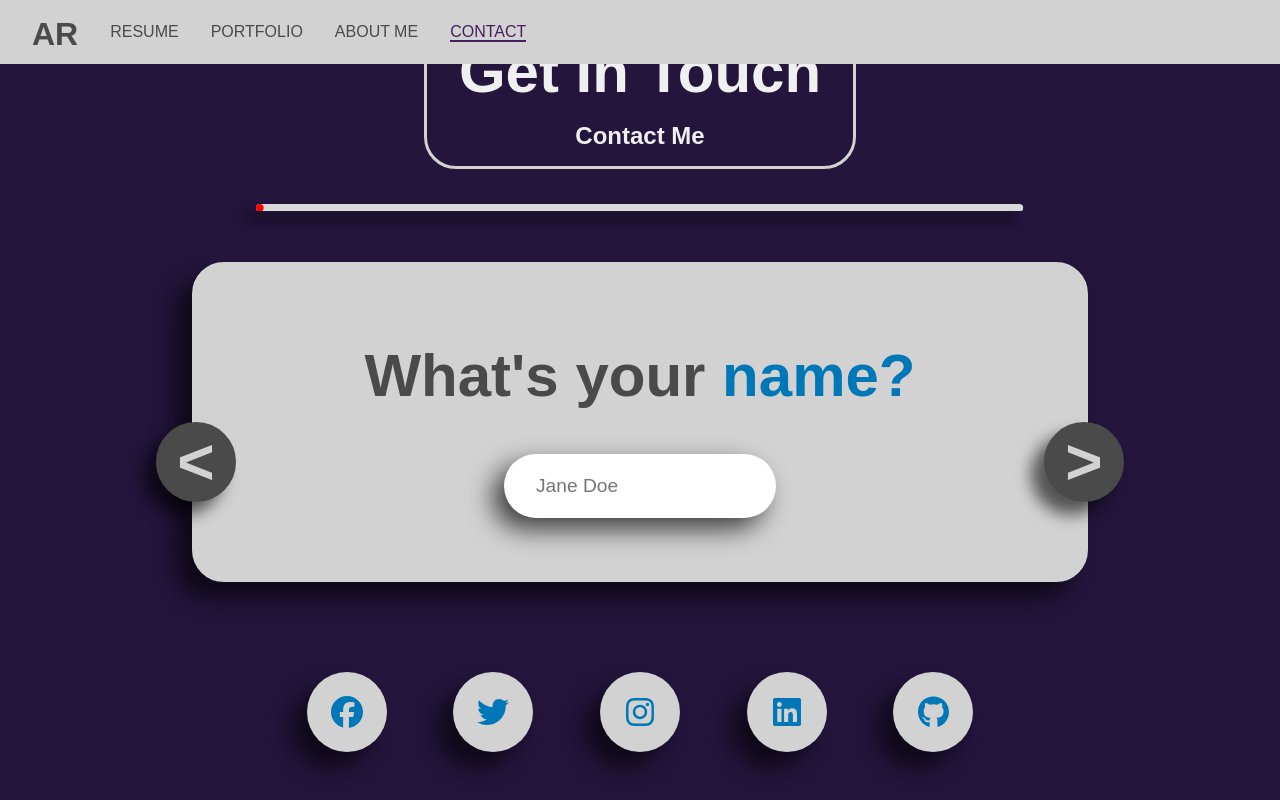
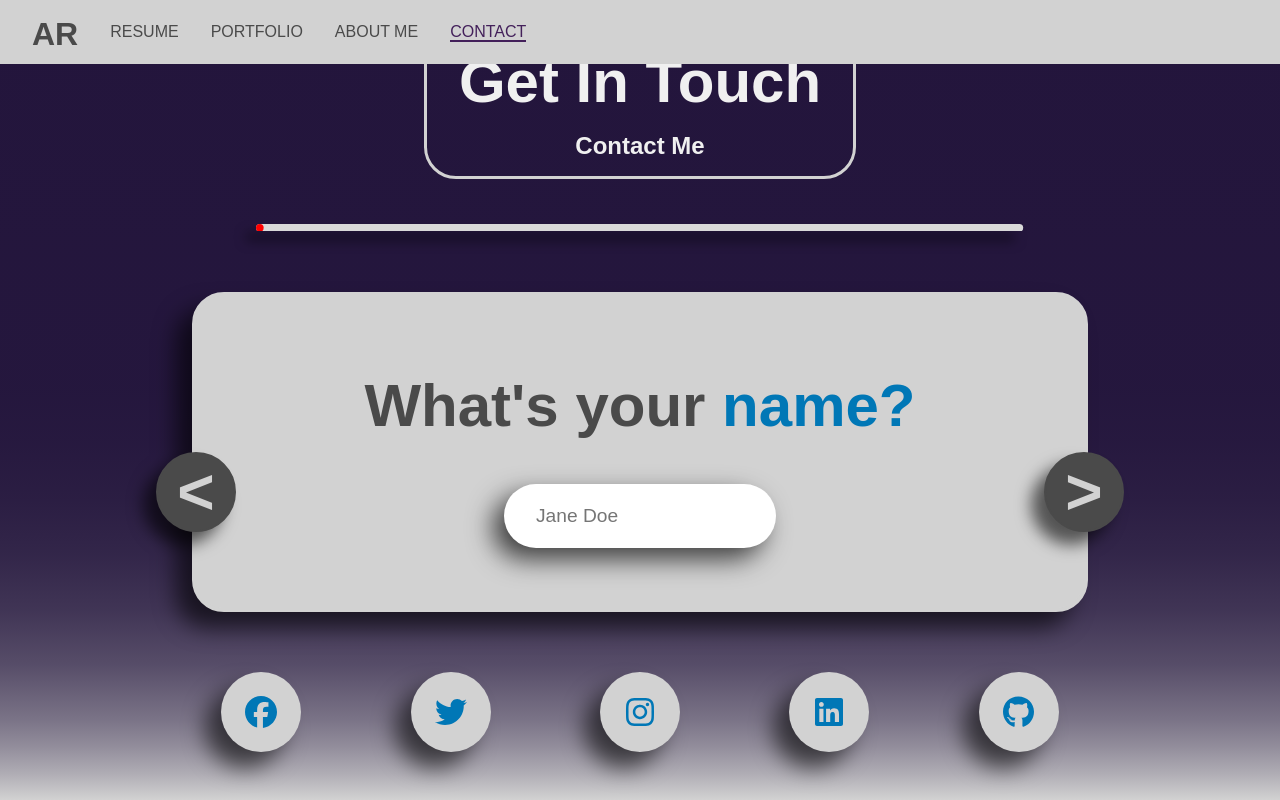
Before and after one commit to arichards912/personalwebsite, a React (Create React App) app: page /contact in a window 1280 px wide. Built offline with nearby package versions, Linux system fonts and the light colour scheme.

Commit message:
Gradient Backgrounds

```diff
--- a/src/components/AboutMeSection/ContentPane.css
+++ b/src/components/AboutMeSection/ContentPane.css
@@ -60,6 +60,7 @@
     border-radius: 3rem;
     z-index: 2;
     box-shadow: -1rem -1rem 1.3rem rgba(0, 0, 0, 0.5);
+    object-fit: cover;
 }
 
   /* Fade Animation */
--- a/src/components/Timeline/Timeline.css
+++ b/src/components/Timeline/Timeline.css
@@ -6,6 +6,7 @@
     color: var(--secondary-color);
     background-color: var(--secondary-color);
     overflow: hidden;
+    background-image: linear-gradient(var(--secondary-color), 70%, var(--secondary-light-color));
   }
 
 
--- a/src/pages/AboutMePage/AboutMePage.css
+++ b/src/pages/AboutMePage/AboutMePage.css
@@ -20,6 +20,7 @@
     padding-top: 4rem;
     background-color: var(--primary-color);
     height: 100vh;
+    animation: fadeIn 1s ease-in forwards;
   }
 
 .sidebar .sidebar-item {
@@ -35,6 +36,7 @@
   .content {
     margin-left: 5rem;
     width: 100%;
+    animation: fadeIn 1s ease-in forwards;
   }
 
 
--- a/src/pages/AboutMePage/AboutMePage.js
+++ b/src/pages/AboutMePage/AboutMePage.js
@@ -46,9 +46,9 @@ const AboutMe = () => {
     ],
     Why: [
       {
-        title: 'Why',
+        title: 'Cat',
         image: xena,
-        description: 'This is the Why section description.',
+        description: 'Not only is my cat, Xena, adorable - she is also an incredibly diligent code reviewer.',
       },
     ],
     How: [
--- a/src/pages/ContactPage/ContactPage.css
+++ b/src/pages/ContactPage/ContactPage.css
@@ -3,14 +3,16 @@
   flex-direction: column;
   justify-content: space-evenly;
   align-items: center;
-  height: 95vh;
+  height: 100vh;
   top: 4rem;
+  background-image: linear-gradient(var(--secondary-color), 90%, var(--secondary-light-color));
 }
 
 .contact-header-container {
   display: flex;
   justify-content: center;
   align-items: center;
+  animation: fadeIn 1s ease-in forwards;
 }
 
 .contact-header {
@@ -31,6 +33,7 @@
   width: 100%;
   padding: 1rem 20%;
   margin: 1rem 0;
+  animation: fadeIn 1s ease-in forwards;
 }
 
 .rc-progress-line {
@@ -43,6 +46,7 @@
   margin-bottom: 10rem;
   width: 100%;
   align-items: center;
+  animation: fadeIn 1s ease-in forwards;
 }
 
 
@@ -74,8 +78,9 @@
   flex-direction: row;
   justify-content: space-evenly;
   gap: 1rem;
-  padding: 0 20%;
+  padding: 0 10%;
   margin: 3rem 0;
+  animation: fadeIn 1s ease-in forwards;
 }
 
 .social-icon {
```
